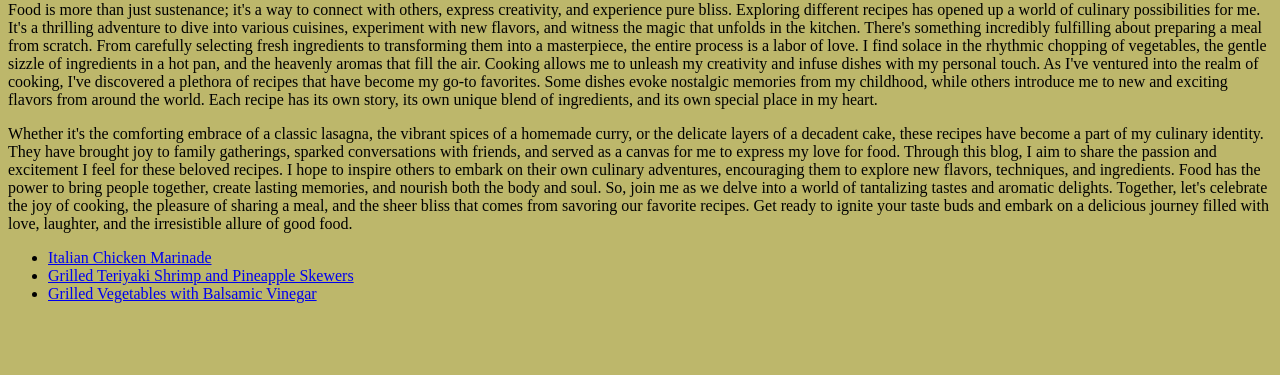
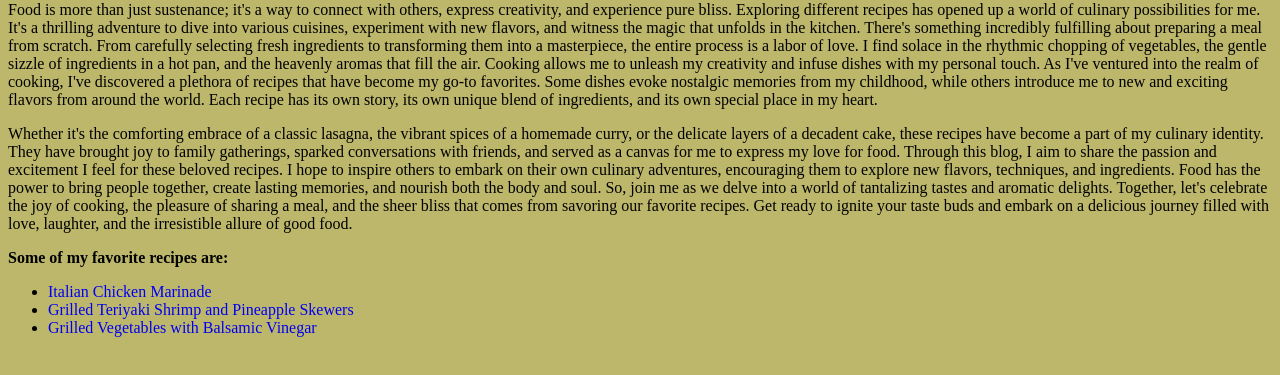
Before and after one commit to rehmansohail/odin-recipes, a plain HTML site: page index.html in a window 1280 px wide. Shown: the part 79-454 px from the top of the page. Drawn offline with Linux system fonts and the light colour scheme.

Commit message:
added target="_blank" in the links and removed underlines from them

```diff
--- a/index.html
+++ b/index.html
@@ -23,10 +23,11 @@ Through this blog, I aim to share the passion and excitement I feel for these be
 So, join me as we delve into a world of tantalizing tastes and aromatic delights. Together, let's celebrate the joy of cooking, the pleasure of sharing a meal, and the sheer bliss that comes from savoring our favorite recipes. Get ready to ignite your taste buds and embark on a delicious journey filled with love, laughter, and the irresistible allure of good food.
 
     </p>
+    <b>Some of my favorite recipes are:</b>
     <ul>
-        <li><a href="./recipes/italian_chicken_marinade.html">Italian Chicken Marinade</a></li>
-        <li><a href="./recipes/chicken_teriyaki.html">Grilled Teriyaki Shrimp and Pineapple Skewers</a></li>
-        <li><a href="./recipes/grilled_vegetables.html">Grilled Vegetables with Balsamic Vinegar</a></li>
+        <li><a href="./recipes/italian_chicken_marinade.html" target="_blank" style="text-decoration: none;">Italian Chicken Marinade</a></li>
+        <li><a href="./recipes/chicken_teriyaki.html" target="_blank" style="text-decoration: none;">Grilled Teriyaki Shrimp and Pineapple Skewers</a></li>
+        <li><a href="./recipes/grilled_vegetables.html" target="_blank" style="text-decoration: none;">Grilled Vegetables with Balsamic Vinegar</a></li>
     </ul>
 </body>
 </html>
```
